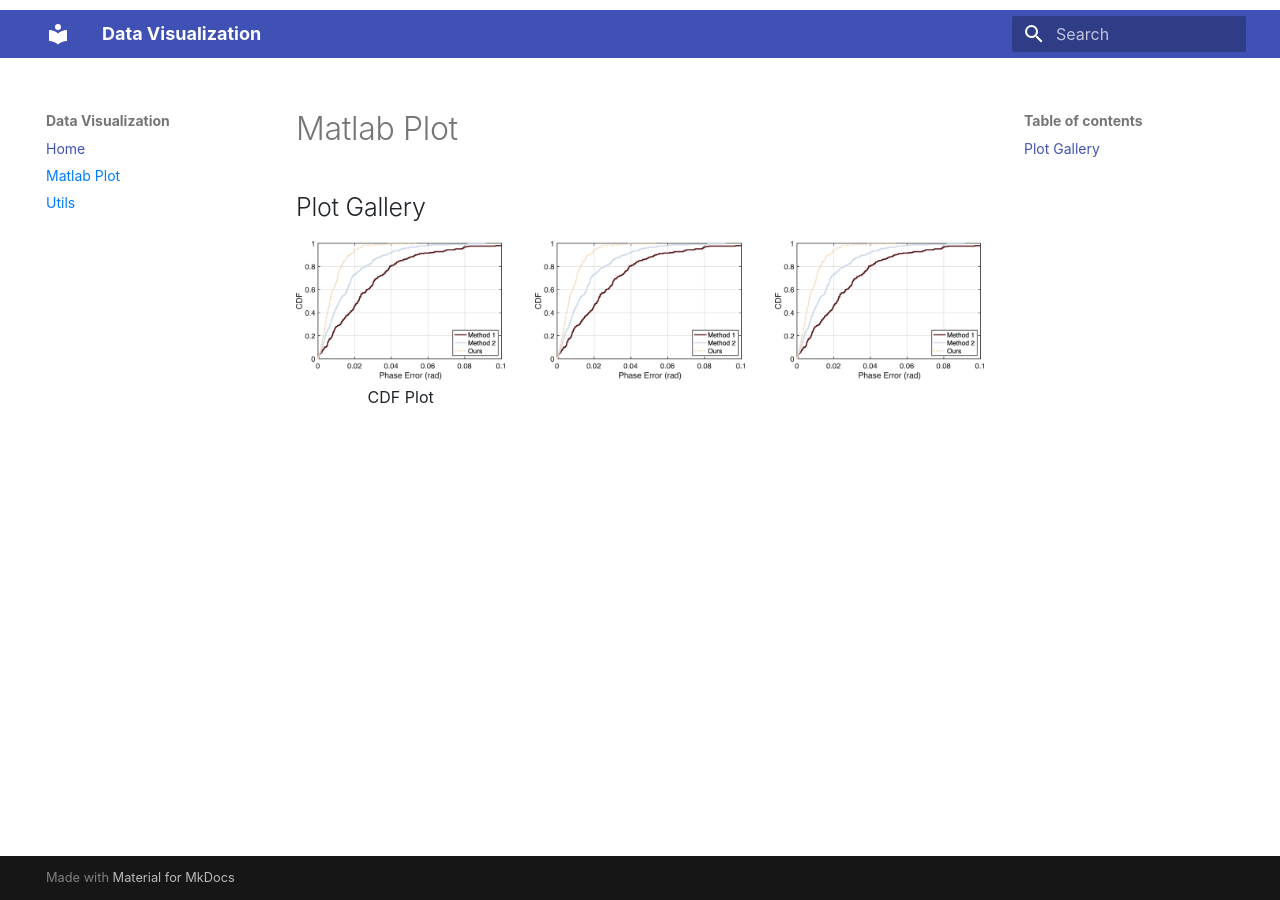
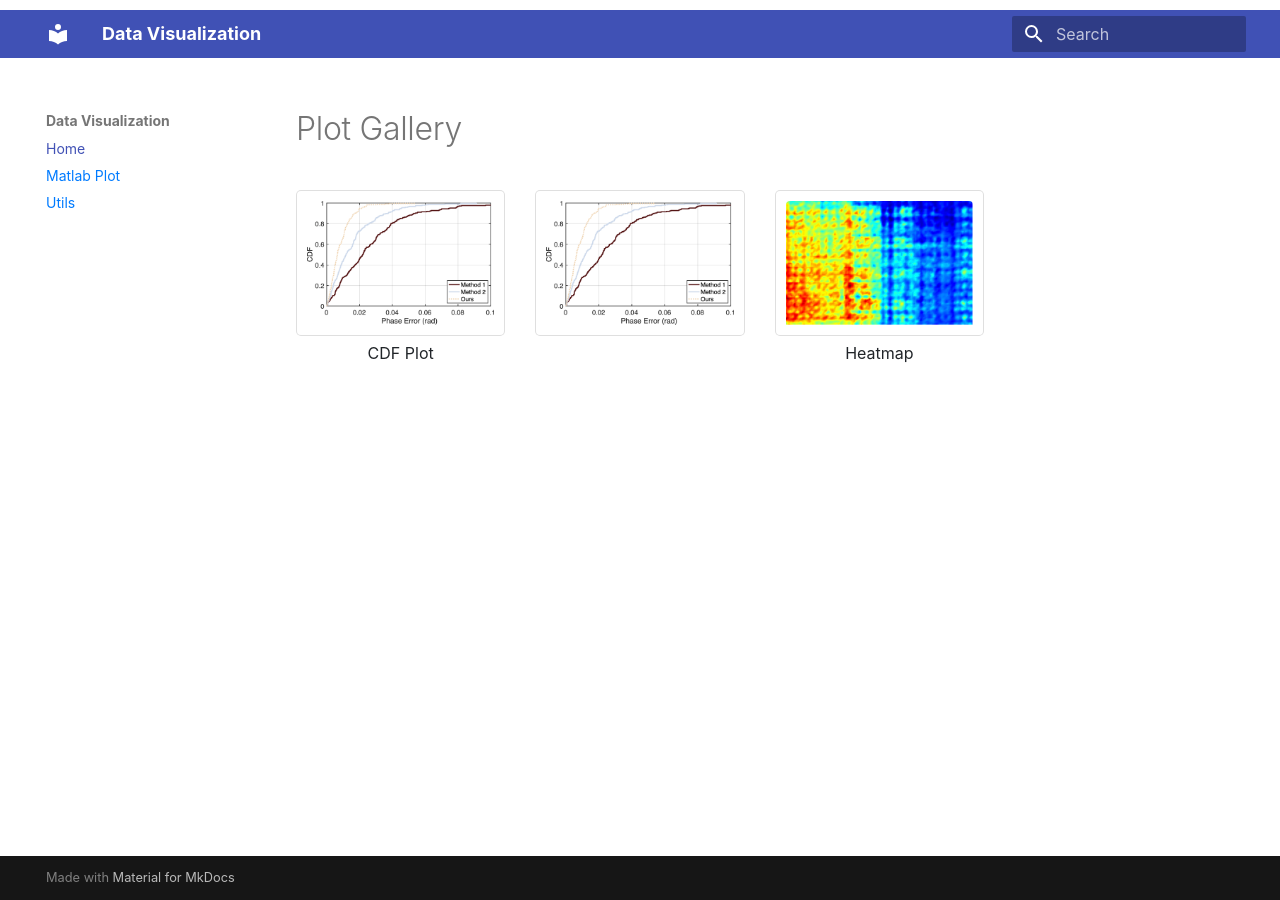
Before and after one commit to XPengZhao/Data-Visualization, an MkDocs documentation site: the page built from docs/index.md, in a window 1280 px wide. Built offline with MkDocs 1.6.1 and Material for MkDocs 9.7.7, drawn with Linux system fonts in a browser that asks for light colours.

Commit message:
add heatmap

```diff
--- a/docs/index.md
+++ b/docs/index.md
@@ -1,22 +1,29 @@
-# Matlab Plot
+# Plot Gallery
 
-## Plot Gallery
+
 
 <div class="row">
   <div class="col">
     <a href="matlab-plot/#basic-settings-in-matlab">
-      <img src="img/basic-cdf.png" alt="Image 1" class="img-fluid zoom" />
+      <div class="card light-border p-2">
+        <img src="img/basic-cdf.png" alt="Image 1" class="card-img-top img-fluid zoom" />
+      </div>
     </a>
-    <p class="text-center mt-1"> CDF Plot</p>
+    <p class="text-center mt-1">CDF Plot</p>
   </div>
   <div class="col">
-    <a href="#section2">
-      <img src="img/basic-cdf.png" alt="Image 2" class="img-fluid" />
+    <a href="#section3">
+      <div class="card light-border p-2">
+        <img src="img/basic-cdf.png" alt="Image 3" class="card-img-top img-fluid zoom" />
+      </div>
     </a>
   </div>
   <div class="col">
-    <a href="#section3">
-      <img src="img/basic-cdf.png" alt="Image 3" class="img-fluid" />
+    <a href="matlab-plot/#heatmap">
+      <div class="card light-border p-2">
+        <img src="img/heatmap.png" alt="Heatmap" class="card-img-top img-fluid zoom" />
+      </div>
     </a>
+    <p class="text-center mt-1">Heatmap</p>
   </div>
 </div>
--- a/docs/stylesheets/basic.css
+++ b/docs/stylesheets/basic.css
@@ -9,6 +9,10 @@
     height: auto;
   }
 
+.light-border {
+    border: 1px solid #d3d3d3; /* Adjust this color as needed */
+  }
+
   .zoom:hover {
     -webkit-transform: scale(1.1); /* Safari and Chrome */
     -moz-transform: scale(1.1); /* Firefox */
@@ -17,3 +21,9 @@
     transform: scale(1.1);
     transition: all .2s ease-in-out;
   }
+
+  .gray-border {
+    border: 1px solid #b3b3b3; /* Adjust color as needed */
+    padding: 10px; /* Adjust padding as needed */
+    transition: all .2s ease-in-out;
+  }
```
Also changed, not shown: docs/matlab-plot.md (+31 -0 lines), docs/img/heatmap.png (added), docs/matlab-plot/img/heatmap.png (added), site/img/heatmap.png (added), site/index.html, site/matlab-plot/img/heatmap.png (added), site/matlab-plot/index.html, site/search/search_index.json, site/stylesheets/basic.css, 6 other files.
